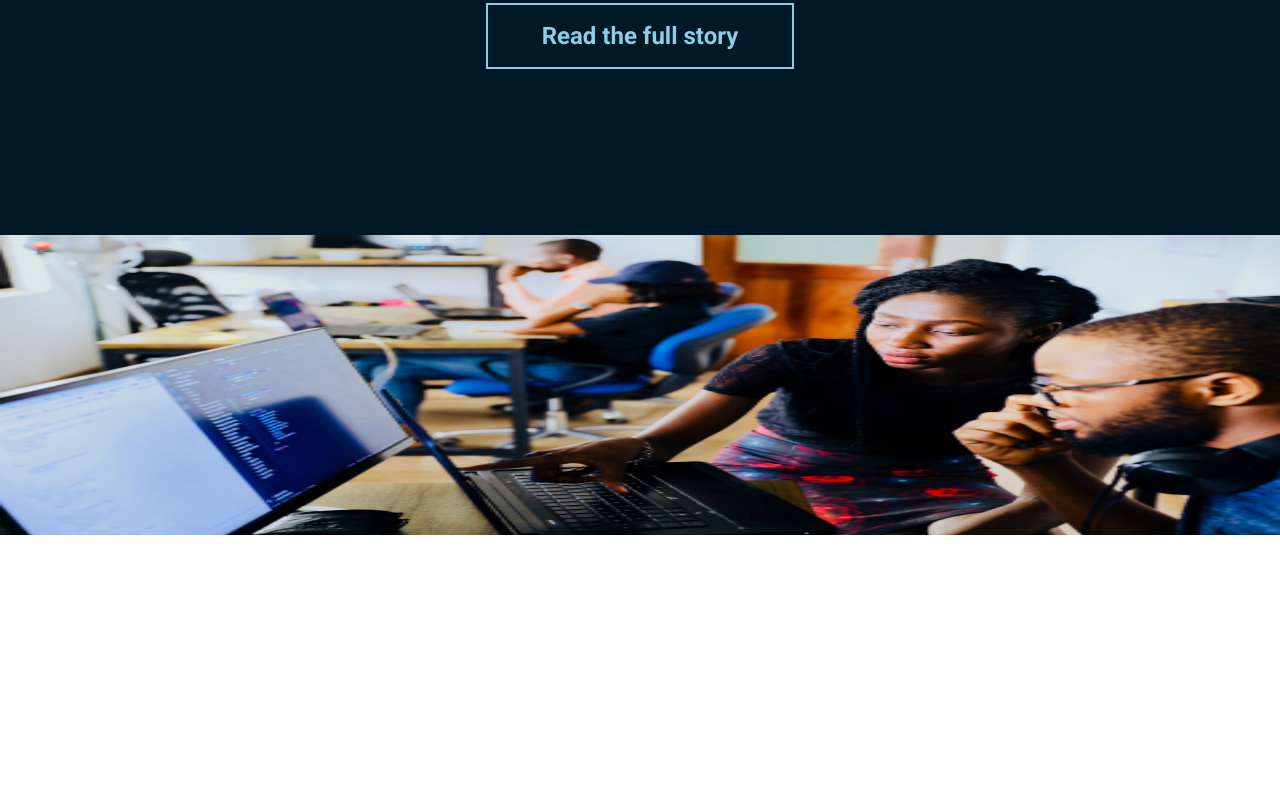
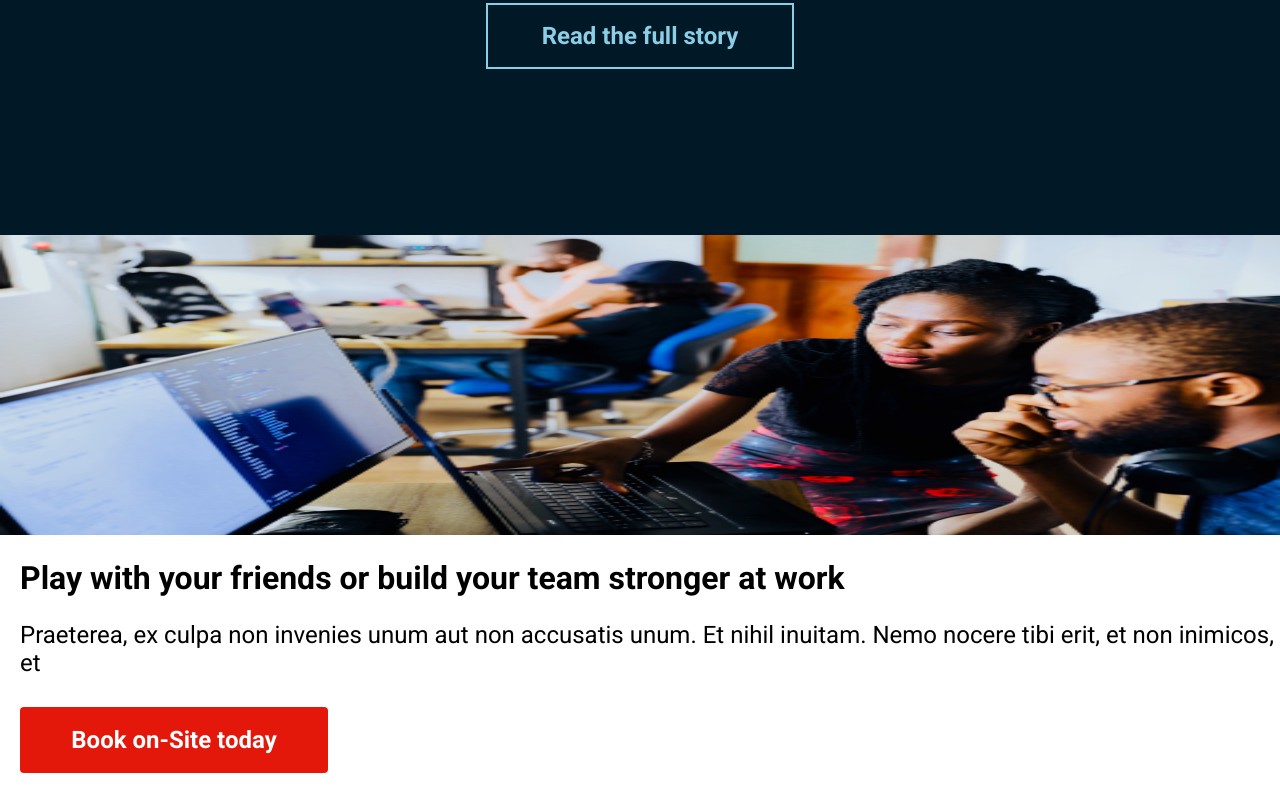
Before and after one commit to Klumpish/Hacker_Escape_rooms_assignment, a plain HTML site: page index.html in a window 1280 px wide. Shown: the part 2215-3018 px from the top of the page. Before the commit the page ends 2754 px from the top, so only its background shows below. Drawn offline with Linux system fonts and the light colour scheme.

Commit message:
added info panel

```diff
--- a/index.html
+++ b/index.html
@@ -91,6 +91,14 @@
 				src="./img/hackerPointing/nesa-by-makers-IgUR1iX0mqM-unsplash 1.png"
 				alt="hackerPointing" />
 		</div>
+		<div class="booking">
+			<span>Play with your friends or build your team stronger at work</span>
+			<p>
+				Praeterea, ex culpa non invenies unum aut non accusatis unum. Et nihil inuitam. Nemo
+				nocere tibi erit, et non inimicos, et
+			</p>
+			<button class="bookingBtn">Book on-Site today</button>
+		</div>
 
 		<footer></footer>
 	</body>
--- a/style.css
+++ b/style.css
@@ -219,7 +219,38 @@ header img {
 	height: 300px;
 	width: 100%;
 }
+/* booking */
+.booking {
+	padding-top: 20px;
+	padding-left: 20px;
+}
+.booking span {
+	font-size: 32px;
+	font-family: "Roboto";
+	font-weight: 700;
+}
+.booking p {
+	font-family: "Roboto";
+	font-size: 24px;
+	font-weight: 400;
+	margin-bottom: 30px;
+}
+.bookingBtn {
+	/* size */
+	width: 308px;
+	height: 66px;
+	background-color: rgba(227, 23, 10, 1);
+	color: rgba(255, 255, 255, 1);
+	border-radius: 4px;
+	border: none;
+	margin-bottom: 30px;
+	/* font */
+	font-size: 24px;
+	font-weight: 700;
+	font-family: "Roboto";
+}
 
+/* 400 */
 /* text Styles */
 .roboto-bold {
 	font-family: "Roboto", sans-serif;
```
Also changed, not shown: img/hackerThinking.png (added).
